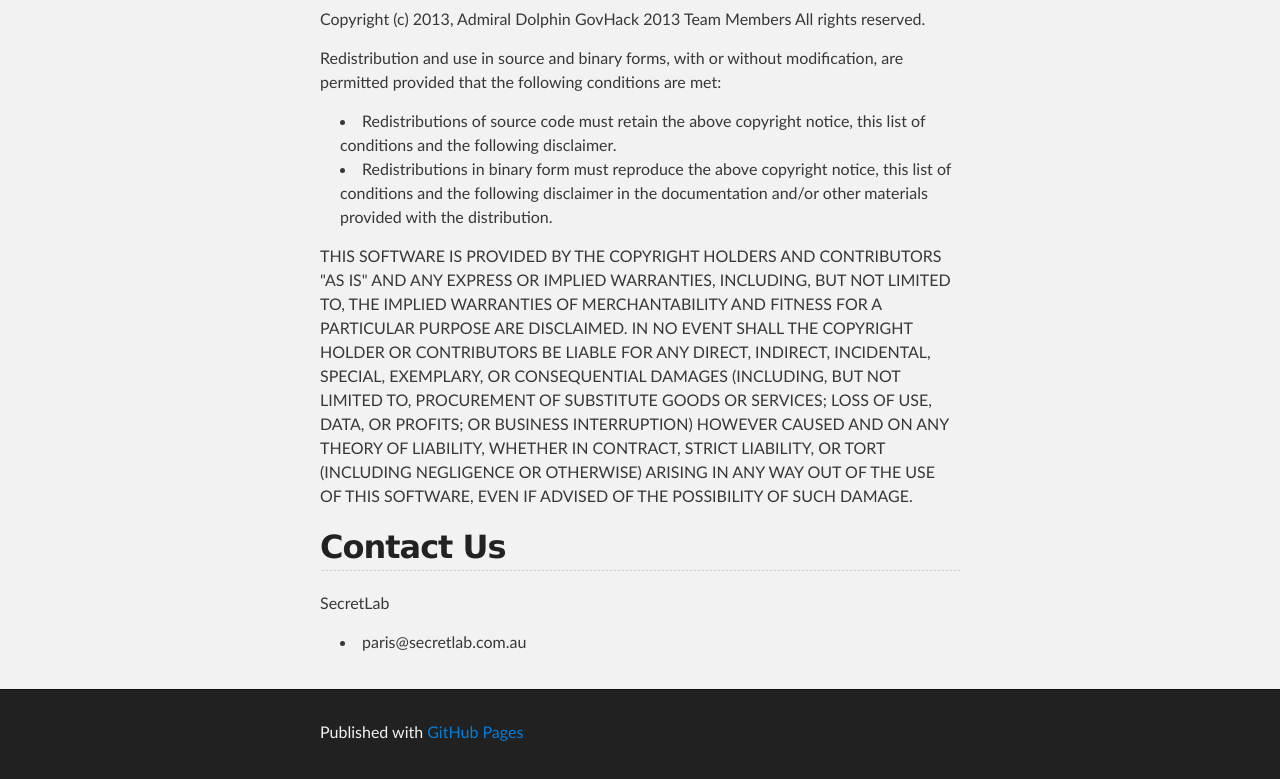
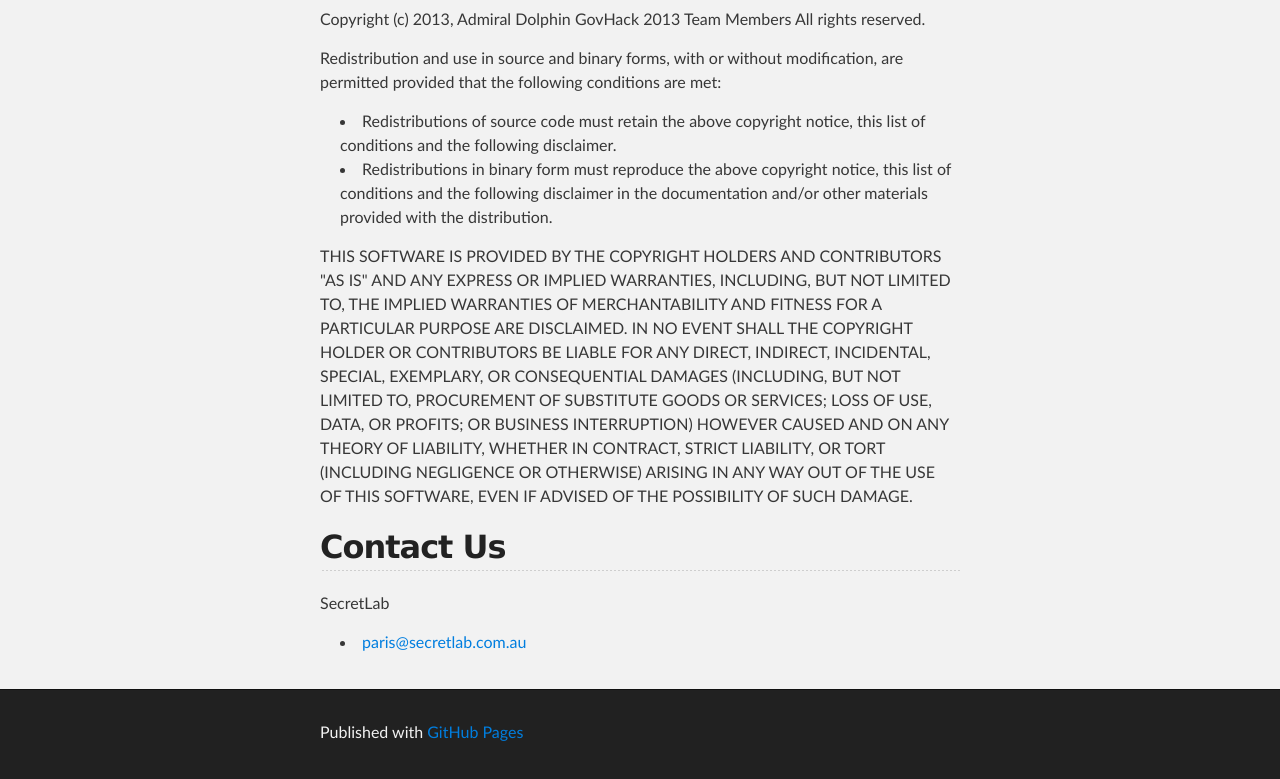
Before and after one commit to admiraldolphin/admiraldolphin.github.io, a plain HTML site: page index.html in a window 1280 px wide. Shown: the part 9062-9841 px from the top of the page. Drawn offline with Linux system fonts and the light colour scheme.

Commit message:
Update index.html

```diff
--- a/index.html
+++ b/index.html
@@ -353,7 +353,7 @@ All rights reserved.</p>
 
 <p>SecretLab</p>
 <ul>
-<li>paris@secretlab.com.au</li>
+<li><a href="mailto:paris@secretlab.com.au">paris@secretlab.com.au</a></li>
 </ul>
 
 </section>
```
